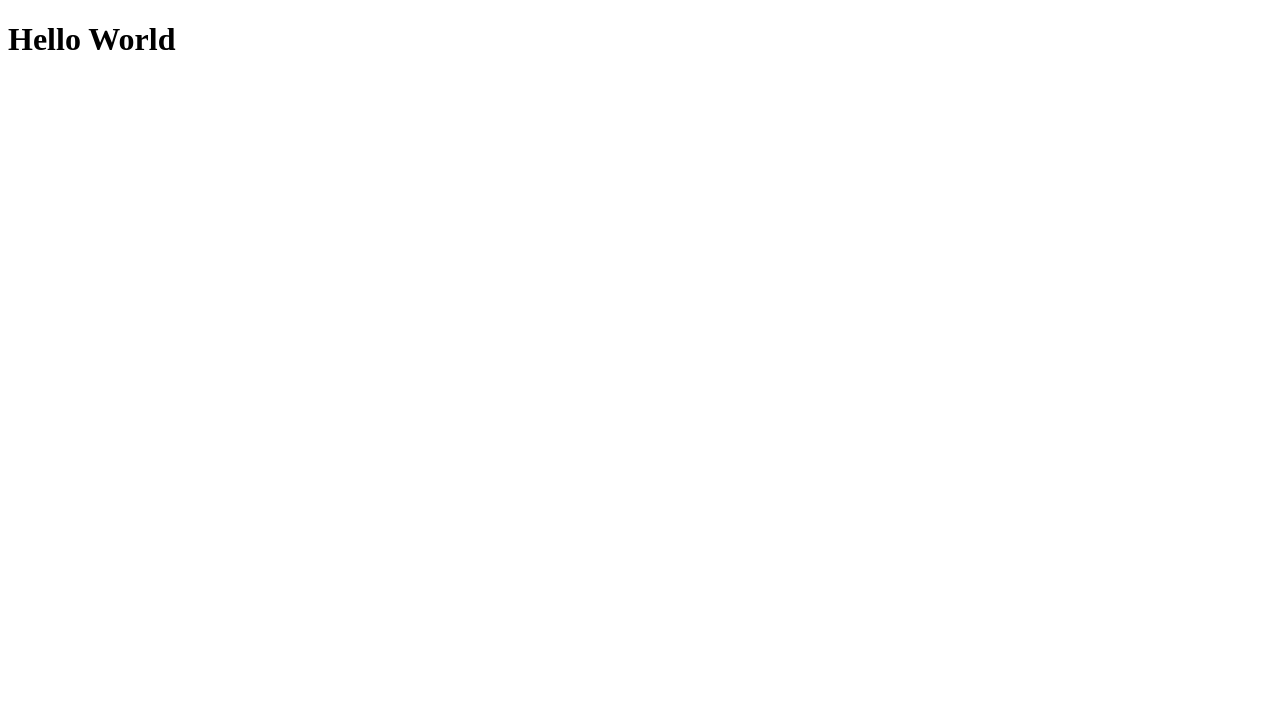
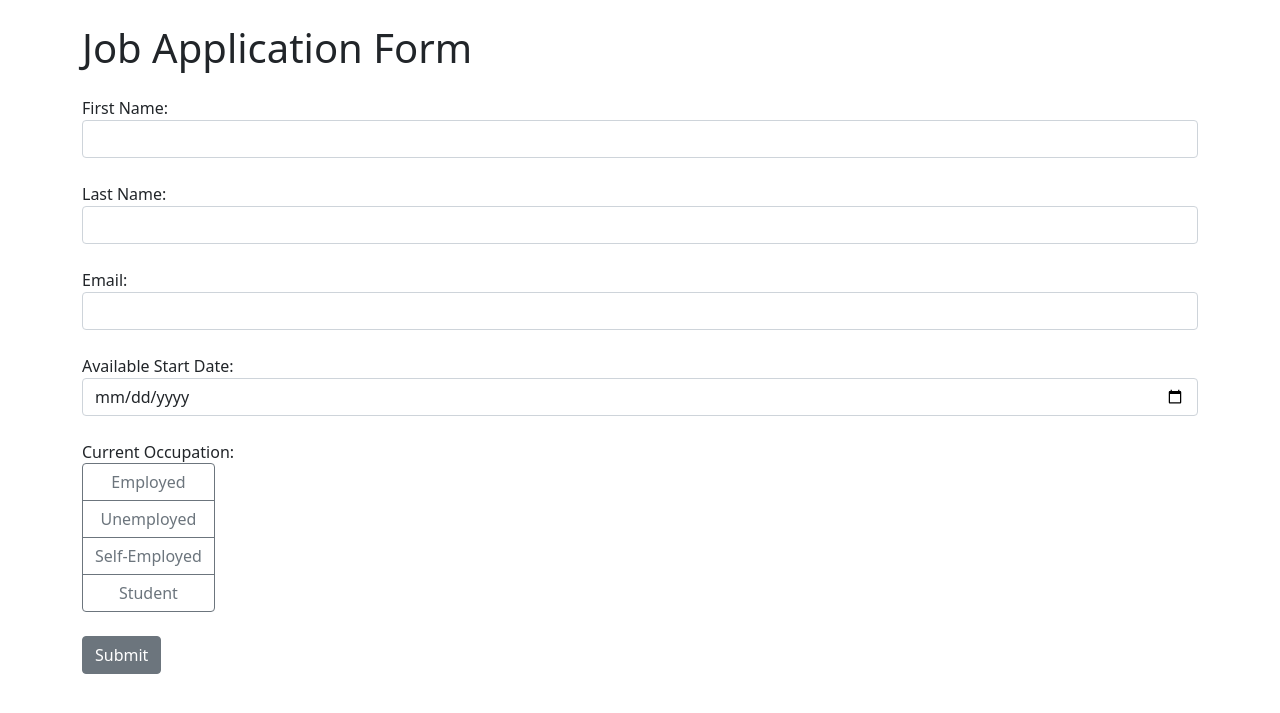
Before and after one commit to AVRSANAND/Django-Job-Application, a Django app: page / in a window 1280 px wide. Before the commit the part shown is almost empty. Shown: the top 713 px of the page. Run offline with Django 5.2, Linux system fonts and the light colour scheme.

Commit message:
Update Static webpage

```diff
--- a/job_application/templates/index.html
+++ b/job_application/templates/index.html
@@ -1,10 +1,60 @@
 <!DOCTYPE html>
 <html lang="en">
-<head>
-    <meta charset="UTF-8">
-    <title>Title</title>
-</head>
-<body>
-    <h1>Hello World</h1>
-</body>
+    <head>
+        <meta charset="UTF-8">
+        <meta name="viewport" content="width=device-width, initial-scale=1, shrink-to-fit=no">
+        <link rel="stylesheet" href="https://cdn.jsdelivr.net/npm/bootstrap@5.1.3/dist/css/bootstrap.min.css" crossorigin="anonymous">
+        <title>Job Application Form</title>
+    </head>
+    <body>
+        <div class="container">
+            <h1 class="mt-4 mb-4">Job Application Form</h1>
+            <form method="post">
+                {% csrf_token %}
+                <div class="form-group mb-4">
+                    <label for="first_name">First Name:</label>
+                    <input class="form-control" type="text" id="first_name" name="first_name" required>
+                </div>
+                <div class="form-group mb-4">
+                    <label for="last_name">Last Name:</label>
+                    <input class="form-control" type="text" id="last_name" name="last_name" required>
+                </div>
+                <div class="form-group mb-4">
+                    <label for="email">Email:</label>
+                    <input class="form-control" type="email" id="email" name="email" required>
+                </div>
+                <div class="form-group mb-4">
+                    <label for="date">Available Start Date:</label>
+                    <input class="form-control" type="date" id="date" name="date" required>
+                </div>
+                <div class="form-group mb-4">
+                    <label>Current Occupation:</label>
+                    <br>
+                    <div class="btn-group-vertical" id="occupation">
+                        <input class="btn-check form-control" type="radio" id="employed" name="occupation" value="employed" required>
+                        <label class="btn btn-outline-secondary" for="employed">Employed</label>
+
+                        <input class="btn-check form-control" type="radio" id="unemployed" name="occupation" value="unemployed" required>
+                        <label class="btn btn-outline-secondary" for="unemployed">Unemployed</label>
+
+                        <input class="btn-check form-control" type="radio" id="self-employed" name="occupation" value="self-employed" required>
+                        <label class="btn btn-outline-secondary" for="self-employed">Self-Employed</label>
+
+                        <input class="btn-check form-control" type="radio" id="student" name="occupation" value="student" required>
+                        <label class="btn btn-outline-secondary" for="student">Student</label>
+                    </div>
+                </div>
+                <button class="btn btn-secondary mb-4" type="submit" id="submit">Submit</button>
+                {% if messages %}
+                <div class="alert alert-success">
+                    {% for message in messages %}
+                    <p>{{ message }}</p>
+                    {% endfor %}
+                </div>
+                {% endif %}
+            </form>
+        </div>
+        <script src="https://code.jquery.com/jquery-3.6.0.min.js" crossorigin="anonymous"></script>
+        <script src="https://cdn.jsdelivr.net/npm/bootstrap@5.1.3/dist/js/bootstrap.bundle.min.js" crossorigin="anonymous"></script>
+    </body>
 </html>
```
